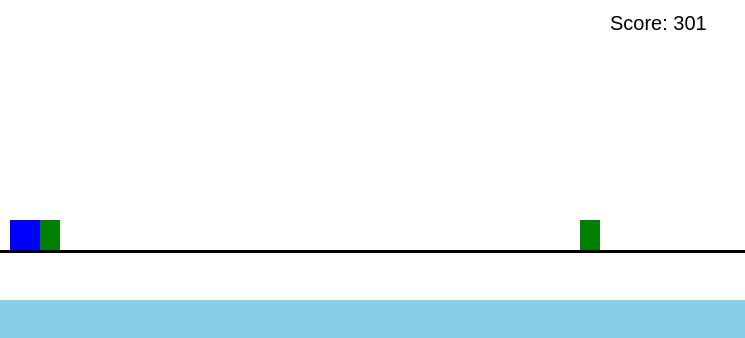
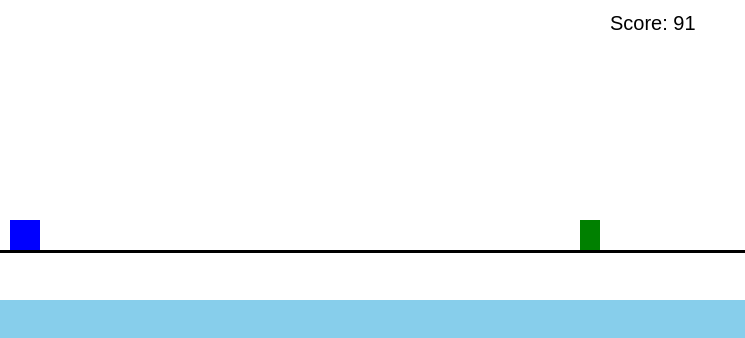
Before and after one commit to metazoantick-stack/Game-kubus, a plain HTML site: page index.html in a window 1280 px wide. Shown: the full height of the page, 280-1025 px from the left. Drawn offline with Linux system fonts and the light colour scheme.

Commit message:
Update index.html

```diff
--- a/index.html
+++ b/index.html
@@ -91,15 +91,17 @@ function update(){
             player.y<obstacles[i].y+obstacles[i].h &&
             player.y+player.h>obstacles[i].y
         ){
-            alert("Game Over!\nScore: "+score);
-            location.reload();
+            score = 0;
+            player.y = 220;
+            player.vy = 0;
+            player.jump = false;
+            obstacles = [];
         }
     }
 
     obstacles=obstacles.filter(o=>o.x>-30);
     score++;
 }
-
 function draw(){
     ctx.clearRect(0,0,800,300);
 
```
